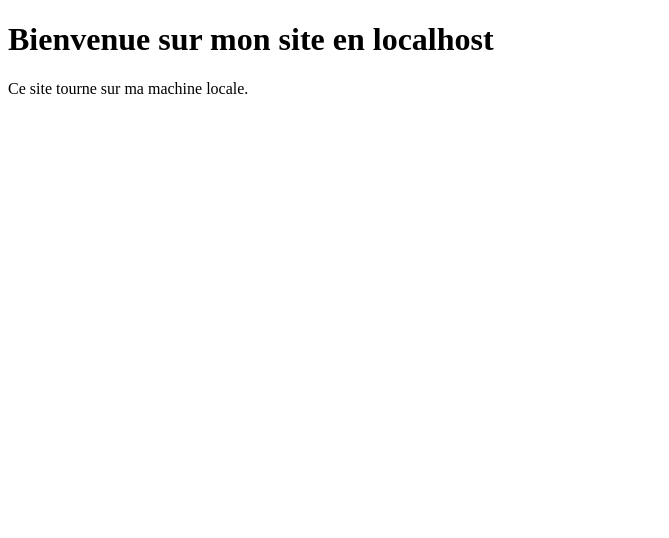
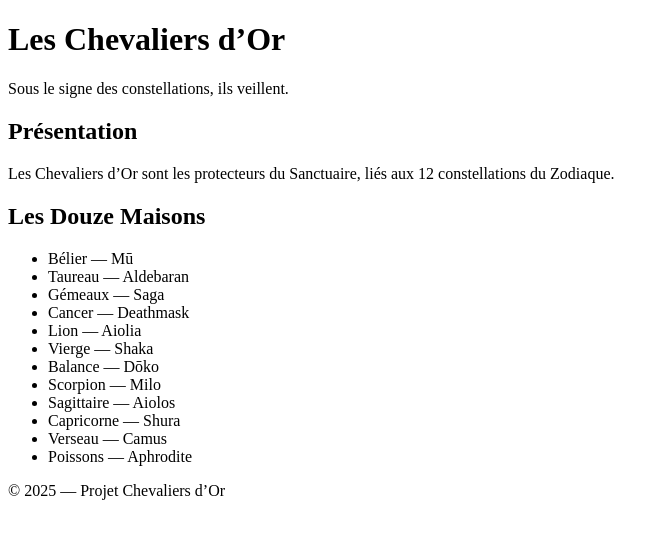
Before and after one commit to vbenji23/chevaliers-d-or-, a plain HTML site: page index.html in a window 1280 px wide. Shown: the whole page, without its empty margins (0-669 px from the left). Drawn offline with Linux system fonts and the light colour scheme.

Commit message:
Update index.html

```diff
--- a/index.html
+++ b/index.html
@@ -2,10 +2,44 @@
 <html lang="fr">
 <head>
   <meta charset="utf-8">
-  <title>Chevaliers d’Or en Localhost</title>
+  <title>Chevaliers d’Or — Saint Seiya</title>
+  <link rel="stylesheet" href="style.css">
 </head>
 <body>
-  <h1>Bienvenue sur mon site en localhost</h1>
-  <p>Ce site tourne sur ma machine locale.</p>
+  <header>
+    <h1>Les Chevaliers d’Or</h1>
+    <p>Sous le signe des constellations, ils veillent.</p>
+  </header>
+
+  <main>
+    <section id="intro">
+      <h2>Présentation</h2>
+      <p>Les Chevaliers d’Or sont les protecteurs du Sanctuaire, liés aux 12 constellations du Zodiaque.</p>
+    </section>
+
+    <section id="table">
+      <h2>Les Douze Maisons</h2>
+      <ul>
+        <li>Bélier — Mū</li>
+        <li>Taureau — Aldebaran</li>
+        <li>Gémeaux — Saga</li>
+        <li>Cancer — Deathmask</li>
+        <li>Lion — Aiolia</li>
+        <li>Vierge — Shaka</li>
+        <li>Balance — Dōko</li>
+        <li>Scorpion — Milo</li>
+        <li>Sagittaire — Aiolos</li>
+        <li>Capricorne — Shura</li>
+        <li>Verseau — Camus</li>
+        <li>Poissons — Aphrodite</li>
+      </ul>
+    </section>
+  </main>
+
+  <footer>
+    <p>© 2025 — Projet Chevaliers d’Or</p>
+  </footer>
+
+  <script src="script.js"></script>
 </body>
 </html>
```
